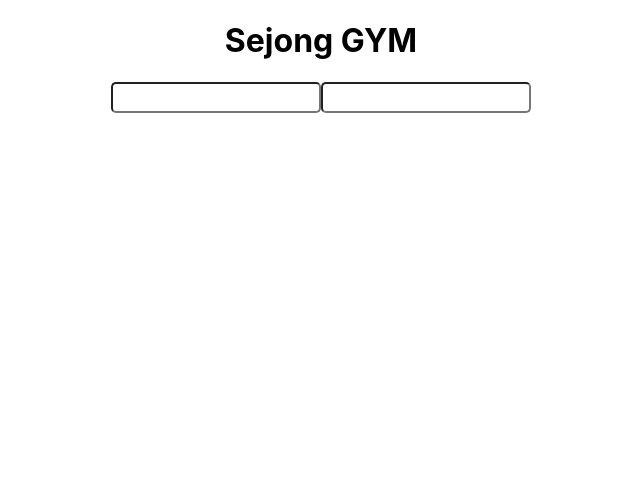
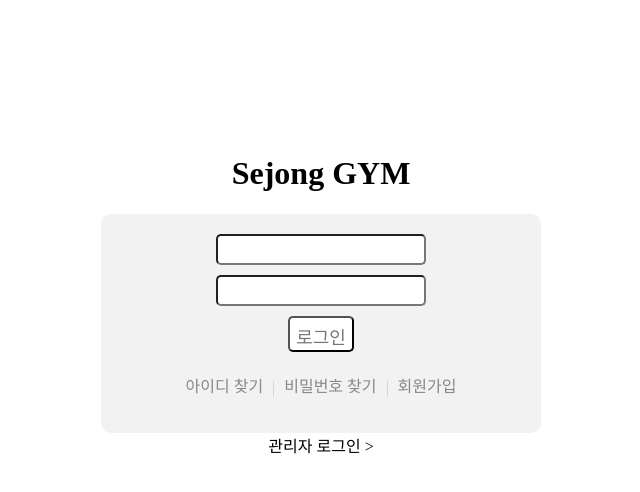
Before and after one commit to unannn/smart-gym, a React (Create React App) app: page /login in a window 1280 px wide. Shown: the top 492 px of the page, without its empty margins (319-959 px from the left). Built offline with nearby package versions, Linux system fonts and the light colour scheme.

Commit message:
Feature prototype login page

```diff
--- a/src/components/Box.js
+++ b/src/components/Box.js
@@ -0,0 +1,19 @@
+import React from 'react';
+import styled from "styled-components";
+
+let StyledBox = styled.div`
+    background-color:#F2F2F2;
+    border-radius: 10px;
+
+    padding:20px;
+    max-width: 400px;
+    text-align:center;
+    margin:0 auto;
+
+`;
+
+function Box(props) {
+    return <StyledBox>{props.children}</StyledBox>;
+}
+
+export default Box;
--- a/src/components/Input.js
+++ b/src/components/InputText.js
@@ -1,8 +1,7 @@
 import React from 'react';
-
 import styled from "styled-components";
 
-let StyledInput = styled.input`
+let StyledInputText = styled.input`
     background-color:#FFFFFF;
 	background-position:left top;
 	padding-top:5px;
@@ -14,8 +13,8 @@ let StyledInput = styled.input`
     margin-bottom: 10px;
 `;
 
-function Input(props) {
-    return <StyledInput type={props.type}></StyledInput>;
+function InputText(props) {
+    return <StyledInputText type={props.type} value={props.value}></StyledInputText>;
 }
 
-export default Input;
+export default InputText;
--- /dev/null
+++ b/src/components/TextButton.js
@@ -0,0 +1,13 @@
+import React from 'react';
+import { Children } from 'react';
+import styled from "styled-components";
+
+let StyledTextButton = styled.div`
+    float:left;
+`;
+
+function TextButton(props) {
+    return <StyledTextButton>{props.children}</StyledTextButton>;
+}
+
+export default TextButton;
--- a/src/index.css
+++ /dev/null
@@ -1,13 +0,0 @@
-body {
-  margin: 0;
-  font-family: -apple-system, BlinkMacSystemFont, 'Segoe UI', 'Roboto', 'Oxygen',
-    'Ubuntu', 'Cantarell', 'Fira Sans', 'Droid Sans', 'Helvetica Neue',
-    sans-serif;
-  -webkit-font-smoothing: antialiased;
-  -moz-osx-font-smoothing: grayscale;
-}
-
-code {
-  font-family: source-code-pro, Menlo, Monaco, Consolas, 'Courier New',
-    monospace;
-}
--- a/src/index.js
+++ b/src/index.js
@@ -1,6 +1,6 @@
 import React from 'react';
 import ReactDOM from 'react-dom';
-import './index.css';
+// import './index.css';
 import App from './App';
 import reportWebVitals from './reportWebVitals';
 
--- a/src/pages/login/Login.js
+++ b/src/pages/login/Login.js
@@ -1,15 +1,77 @@
 import React from 'react';
-import Input from '../../components/Input';
+import InputText from '../../components/InputText';
+import Box from '../../components/Box';
+import TextButton from '../../components/TextButton';
+import styled from "styled-components";
+
+let LoginMenu = styled.ul`
+    text-align:center;
+    padding-left:0;
+`
+let LoginMenuElement = styled.li`
+    position: relative;
+    display: inline-block;
+`
+
+let StyledA = styled.a`
+    display: inline-block;
+    font-size: 16px;
+    line-height: 18px;
+    text-decoration: none;
+    color: #888;
+`
+
+let StyledSpan = styled.span`
+    display: inline-block;
+    width: 1px;
+    height: 16px;
+    margin: 3px 10px 0 10px;
+    background: #d6d6d6;
+    text-indent: -9999px;
+    vertical-align: top;
+`
 
 class Login extends React.Component {
     render() {
         return (
             <div>
+                <br />
+                <br />
+                <br />
+                <br />
+                <br />
+                <br />
+                <br />
                 <h1>Sejong GYM</h1>
-                <form action="submit">
-                    <Input type='text'></Input>
-                    <Input type='password'></Input>
-                </form>
+                <div>
+                    <Box height="">
+                        <form action="submit">
+                            <InputText type='text'></InputText>
+                            <br />
+                            <InputText type='password'></InputText>
+                        </form>
+                        <InputText type="button" value="로그인" />
+                        <LoginMenu>
+                            <LoginMenuElement>
+                                <StyledA href="">아이디 찾기</StyledA>
+                            </LoginMenuElement>
+                            <StyledSpan>|</StyledSpan>
+                            <LoginMenuElement>
+                                <StyledA href="">비밀번호 찾기</StyledA>
+                            </LoginMenuElement>
+                            <StyledSpan>|</StyledSpan>
+                            <LoginMenuElement>
+                                <StyledA href="">회원가입</StyledA>
+                            </LoginMenuElement>
+                        </LoginMenu>
+                    </Box>
+                </div>
+
+                <div>
+                    관리자 로그인 {'>'}
+                </div>
+
+
 
             </div>
         )
```
Also changed, not shown: src/components/InputButton.js (added).
